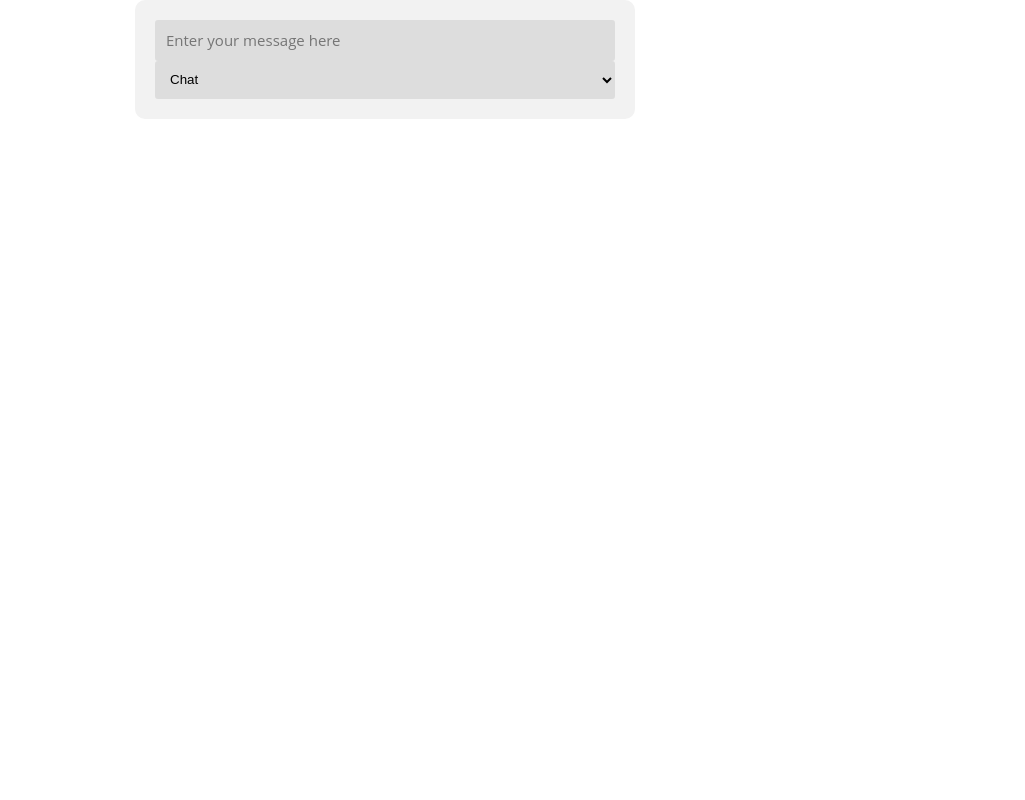
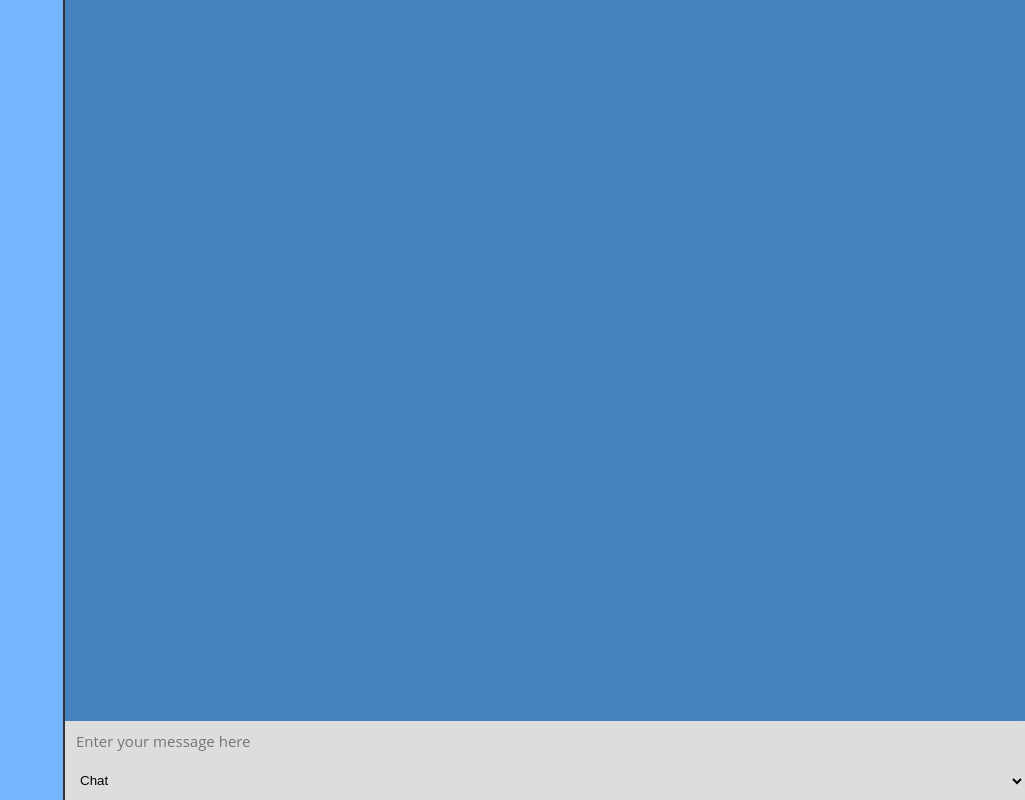
Before and after one commit to Lucas8448/vue.js-GPT-3, a Vue app in the folder gpt/: page / in a window 1280 px wide. Shown: the whole page, without its empty margins (255-1280 px from the left). Built offline with nearby package versions, Linux system fonts and the light colour scheme.

Commit message:
Updated styling

```diff
--- a/gpt/src/App.vue
+++ b/gpt/src/App.vue
@@ -1,10 +1,14 @@
 <template>
+  <div class="container">
+    <div class="chats"></div>
     <div class="chat-container">
       <div class="messages" v-for="message in messages" :key="message.id">
         <div class="message" :class="{ 'user': message.sender === 'user', 'chatbot': message.sender === 'chatbot' }">
           {{ message.sender }} : {{ message.text }}
         </div>
       </div>
+    </div>
+    <div class="inputs">
       <div class="input-container">
         <input type="text" v-model="prompt" @keyup.enter="getResponse" placeholder="Enter your message here"
           class="input-area">
@@ -13,8 +17,8 @@
         <option v-for="preset in presets" :value="preset">{{ preset.name }}</option>
       </select>
     </div>
+  </div>
 </template>
-
 
 <script>
 export default {
@@ -195,7 +199,7 @@ export default {
           method: 'POST',
           headers: {
             'Content-Type': 'application/json',
-            'Authorization': `Bearer YOUR_API_KEY`
+            'Authorization': `Bearer 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`
           },
           body: JSON.stringify(this.currentPreset.body)
         });
--- a/gpt/src/assets/main.css
+++ b/gpt/src/assets/main.css
@@ -1,19 +1,41 @@
 @import './base.css';
 
-.chat-container {
-    width: 500px;
-    background-color: #f2f2f2;
-    border-radius: 10px;
-    padding: 20px;
-    margin: 0 auto;
-    bottom: 0;
+
+.container {  display: grid;
+    grid-template-columns: 1fr 1fr 1fr 1fr;
+    grid-template-rows: 1fr 1fr 1fr 1fr 0.4fr;
+    gap: 0px 0px;
+    grid-auto-flow: row;
+    grid-template-areas:
+        "chats chat-container chat-container chat-container"
+        "chats chat-container chat-container chat-container"
+        "chats chat-container chat-container chat-container"
+        "chats chat-container chat-container chat-container"
+        "chats inputs inputs inputs";
+    height: 100vh;
 }
 
-.message {
-    margin-bottom: 10px;
-    font-size: 10px;
-    color: black;
+.chats {
+    grid-area: chats;
+    overflow-y: scroll;
+    background-color: #77B5FE;
+    border-right: 2px solid #333;;
+
 }
+
+.inputs {
+    grid-area: inputs;
+    background-color: #ddd;
+}
+
+.chat-container {
+    grid-area: chat-container;
+    overflow-y: scroll;
+    background-color: #4682BF;
+    color: var(--vt-c-white-soft);
+    padding: 2%;
+}
+
 
 .input-area {
     -webkit-appearance: none;
@@ -24,7 +46,6 @@
     -webkit-font-smoothing: antialiased;
     -moz-osx-font-smoothing: grayscale;
     width: 100%;
-    max-width: 500px;
     background-color: #ddd;
     border: none;
     padding: 10px 11px 11px 11px;
@@ -37,7 +58,6 @@
 
 .chatbot-dropdown {
     width: 100%;
-    height: 100%;
     background-color: #ddd;
     border: none;
     padding: 10px 11px 11px 11px;
```
Lines whose indentation alone changed are shown as unchanged.
